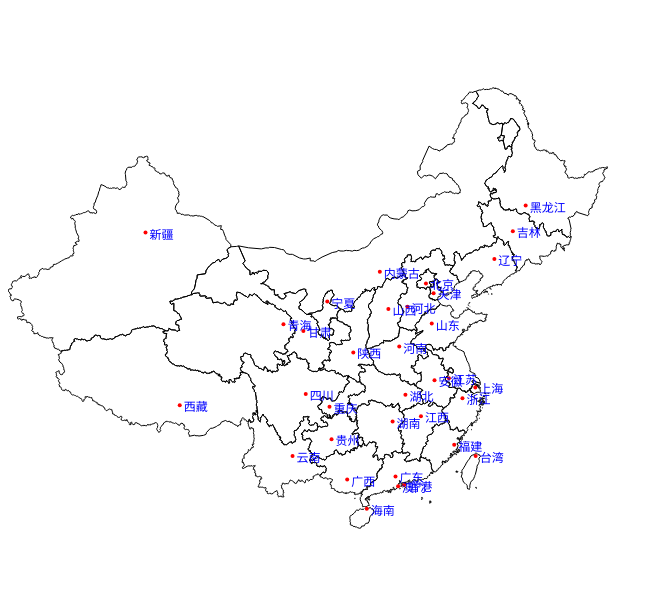
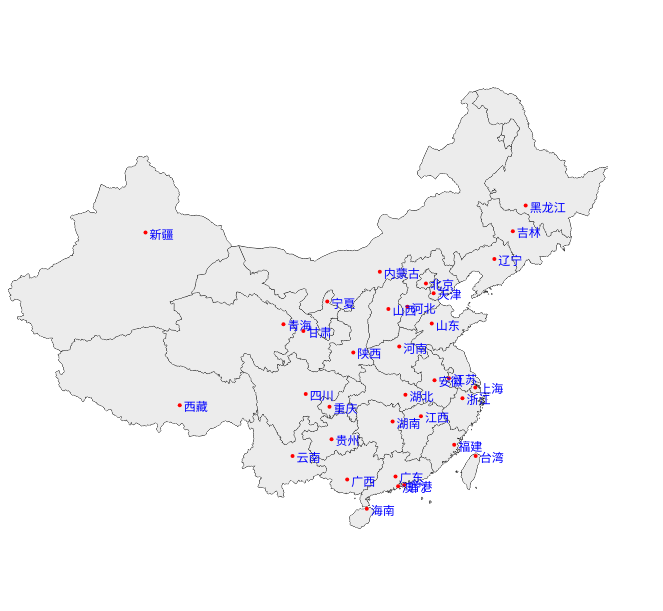
Before and after one commit to pixcai/geojson-map, a website built with webpack: page index.html in a window 1280 px wide. Shown: the whole page, without its empty margins (0-663 px from the left). Built offline with nearby package versions, Linux system fonts and the light colour scheme.

Commit message:
Fix style

```diff
--- a/index.html
+++ b/index.html
@@ -14,6 +14,9 @@
 		$.get('china.json', function (geoJson) {
 			var map = geoJsonMap(geoJson, {
 				el: document.getElementById('map'),
+				style: {
+					backgroundColor: '#ececec'
+				},
 				markers: {
 					show: true,
 					data: [],
```
Also changed, not shown: dist/geojson-map.js.
